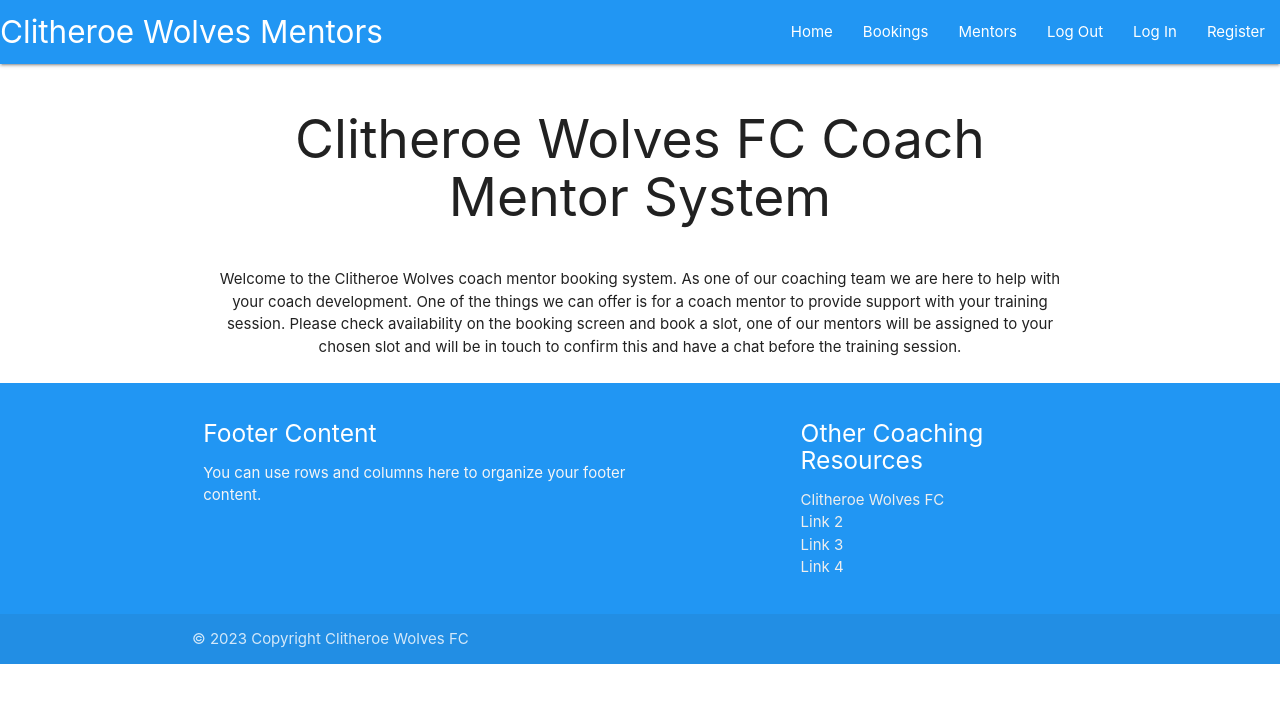
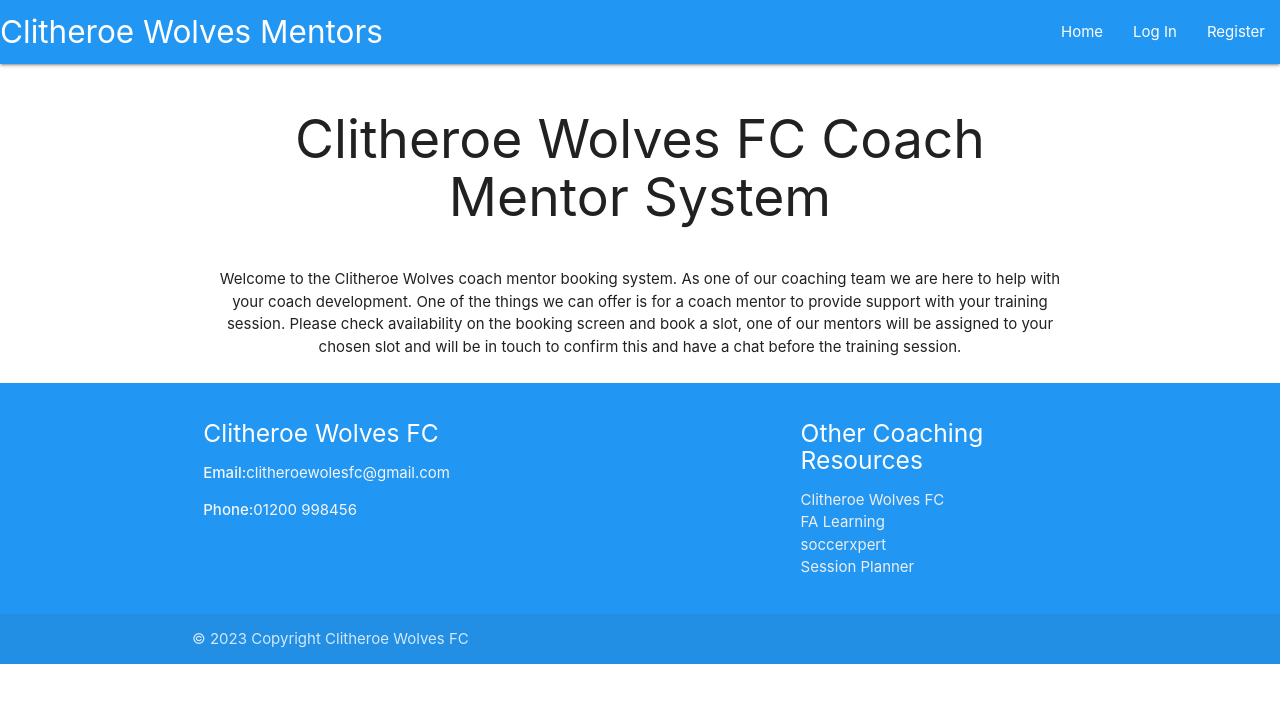
Before and after one commit to Gazerb/coach-mentor, a Flask app: page / in a window 1280 px wide. Shown: the top 703 px of the page. Run offline with Flask 2, Linux system fonts and the light colour scheme; some libraries are stand-ins or nearby versions.

Commit message:
profile page showing user logon name added

```diff
--- a/app.py
+++ b/app.py
@@ -74,9 +74,12 @@
         if existing_user:
             # ensure hashed password matches user input
             if check_password_hash(
-                existing_user["password"], request.form.get("password")):
-                    session["user"] = request.form.get("username").lower()
-                    flash("Welcome, {}".format(request.form.get("username")))
+                    existing_user["password"], request.form.get("password")):
+                session["user"] = request.form.get("username").lower()
+                flash("Welcome, {}".format(
+                    request.form.get("username")))
+                return redirect(url_for(
+                    "profile", username=session["user"]))
             else:
                 # invalid password match
                 flash("Incorrect Username and/or Password")
@@ -90,15 +93,27 @@
     return render_template("login.html")
 
 
+@app.route("/profile", methods=["GET", "POST"])
+def profile():
+    # grab the session user's username from db
+    current_user = mongo.db.users.find_one(
+        {"username": session["user"]})["username"]
+
+    if session["user"]:
+        return render_template("profile.html", username=current_user)
+
+    return redirect(url_for("login"))
+
+
+@app.route("/logout")
+def logout():
+    # remove user from session cookie
+    flash("You have been logged out")
+    session.pop("user")
+    return redirect(url_for("login"))
+
+
 if __name__ == "__main__":
     app.run(host=os.environ.get("IP"),
             port=int(os.environ.get("PORT")),
             debug=True)
-
-
-@app.route("/profile/<username>", methods=["GET", "POST"])
-def profile(username):
-    # grab the session user's username from db
-    username = mongo.db.users.find_one(
-        {"username": session["user"]})["username"]
-    return render_template("profile.html", username=username)
--- a/templates/base.html
+++ b/templates/base.html
@@ -24,11 +24,15 @@
       <a href="#" data-target="mobile-demo" class="sidenav-trigger"><i class="fas fa-bars"></i></a>
       <ul class="right hide-on-med-and-down">
         <li><a href="{{ url_for('hello') }}">Home</a></li>
-        <li><a href="{{ url_for('show_bookings') }}">Bookings</a></li>
-        <li><a href="{{ url_for('show_mentors') }}">Mentors</a></li>
-        <li><a href="#">Log Out</a></li>
-        <li><a href="{{ url_for('login') }}">Log In</a></li>
-        <li><a href="{{ url_for('register') }}">Register</a></li>
+        {% if session.user %}
+          <li><a href="{{ url_for('show_bookings') }}">Bookings</a></li>
+          <li><a href="{{ url_for('show_mentors') }}">Mentors</a></li>
+          <li><a href="{{ url_for('profile') }}">Profile</a></li>
+          <li><a href="{{ url_for('logout') }}">Log Out</a></li>
+        {% else %}
+          <li><a href="{{ url_for('login') }}">Log In</a></li>
+          <li><a href="{{ url_for('register') }}">Register</a></li>
+        {% endif %}
       </ul>
     </div>
   </nav>
@@ -66,16 +70,17 @@
     <div class="container">
       <div class="row">
         <div class="col l6 s12">
-          <h5 class="white-text">Footer Content</h5>
-          <p class="grey-text text-lighten-4">You can use rows and columns here to organize your footer content.</p>
+          <h5 class="white-text">Clitheroe Wolves FC</h5>
+          <p class="grey-text text-lighten-4"><strong>Email:</strong>clitheroewolesfc@gmail.com</p>
+          <p class="grey-text text-lighten-4"><strong>Phone:</strong>01200 998456</p>
         </div>
         <div class="col l4 offset-l2 s12">
           <h5 class="white-text">Other Coaching Resources</h5>
           <ul>
-            <li><a class="grey-text text-lighten-3" href="#!">Clitheroe Wolves FC</a></li>
-            <li><a class="grey-text text-lighten-3" href="#!">Link 2</a></li>
-            <li><a class="grey-text text-lighten-3" href="#!">Link 3</a></li>
-            <li><a class="grey-text text-lighten-3" href="#!">Link 4</a></li>
+            <li><a class="grey-text text-lighten-3" href="https://clitheroewolvesfc.co.uk/" target="_blank">Clitheroe Wolves FC</a></li>
+            <li><a class="grey-text text-lighten-3" href="https://learn.englandfootball.com/sessions" target="_blank">FA Learning</a></li>
+            <li><a class="grey-text text-lighten-3" href="https://www.soccerxpert.com/" target="_blank">soccerxpert</a></li>
+            <li><a class="grey-text text-lighten-3" href="https://www.sportsessionplanner.com/" target="_blank">Session Planner</a></li>
           </ul>
         </div>
       </div>
--- a/templates/profile.html
+++ b/templates/profile.html
@@ -1,6 +1,5 @@
 {% extends "base.html" %}
 {% block content %}
-
 
     <div class="row">
         <div class="col s12 m8 offset-m2">
@@ -12,5 +11,4 @@
         </div>
     </div>
 
-
 {% endblock %}
```
Lines whose indentation alone changed are shown as unchanged.
